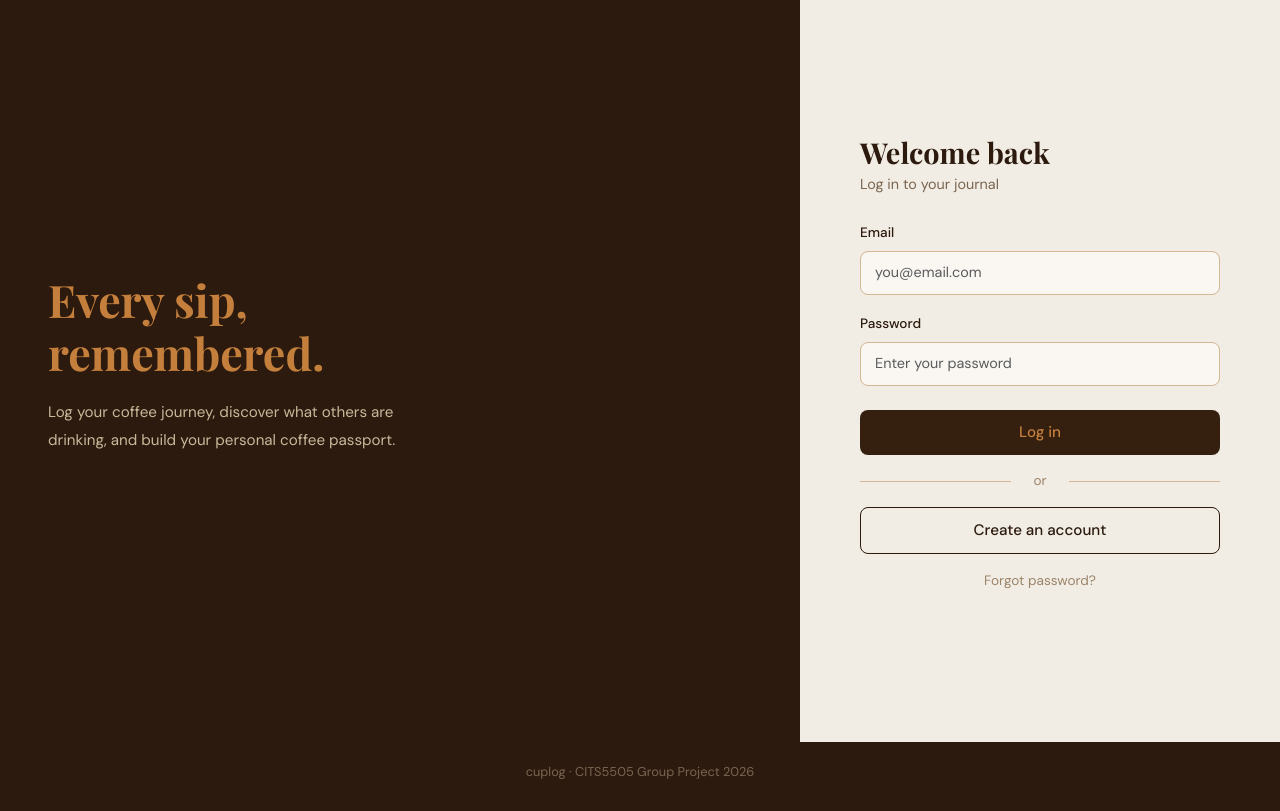
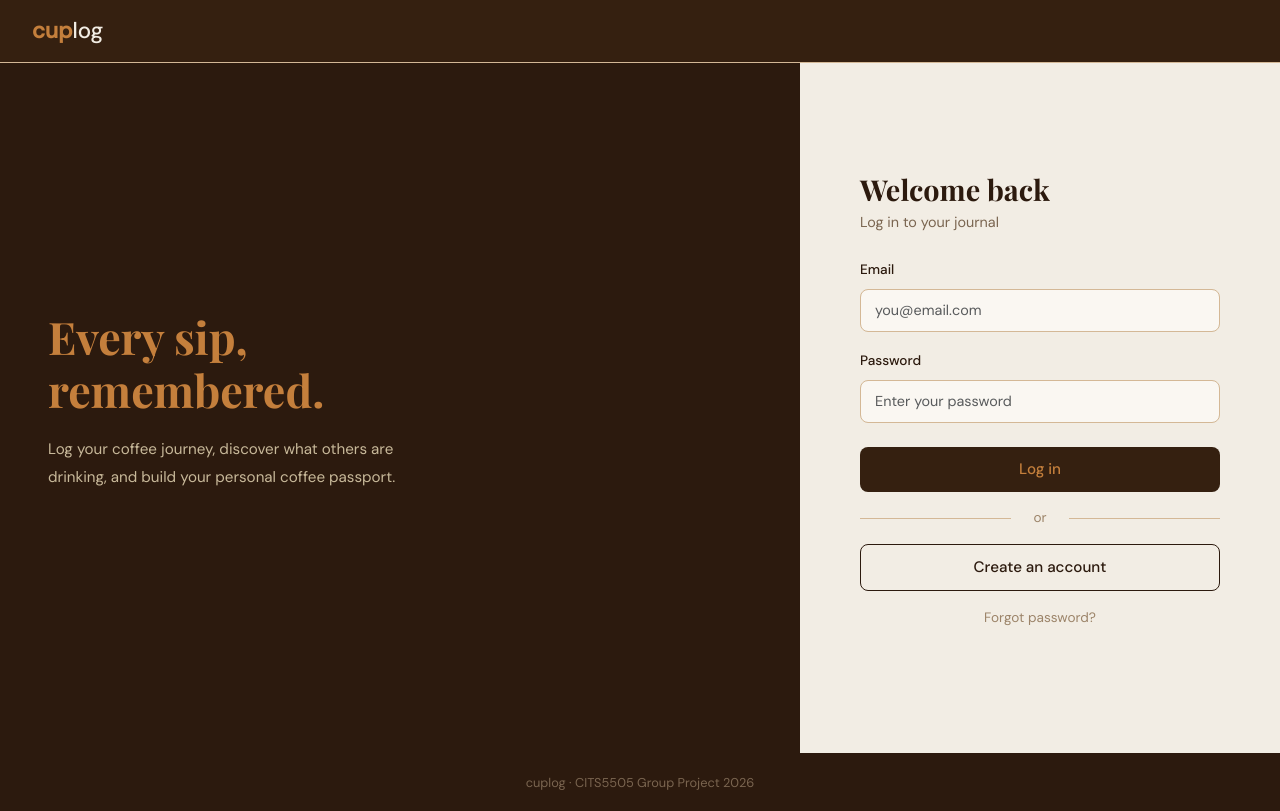
Before and after one commit to Dhruvvv1309/CITS3403_PROJECT, a Flask app: page / in a window 1280 px wide. Before the commit the page ends 779 px from the top, so only its background shows below. Run offline with Flask 3, Linux system fonts and the light colour scheme.

Commit message:
fix: add logo-only navbar to login and signup pages

```diff
--- a/app/templates/login.html
+++ b/app/templates/login.html
@@ -6,9 +6,13 @@
   <title>Login – cuplog</title>
   <link href="https://cdn.jsdelivr.net/npm/bootstrap@5.3.2/dist/css/bootstrap.min.css" rel="stylesheet"/>
   <link href="https://fonts.googleapis.com/css2?family=Playfair+Display:wght@700&family=DM+Sans:wght@300;400;500&display=swap" rel="stylesheet"/>
+  <link rel="stylesheet" href="{{ url_for('static', filename='css/base.css') }}"/>
   <link rel="stylesheet" href="{{ url_for('static', filename='css/login.css') }}"/>
 </head>
 <body>
+  <nav class="top-nav">
+  <a class="brand" href="#"><span>cup</span>log</a>
+</nav>
 <!-- PAGE WRAPPER -->
 <div class="page-wrapper">
   <!-- LEFT PANEL -->
--- a/app/templates/signup.html
+++ b/app/templates/signup.html
@@ -6,9 +6,13 @@
   <title>Sign Up – cuplog</title>
   <link href="https://cdn.jsdelivr.net/npm/bootstrap@5.3.2/dist/css/bootstrap.min.css" rel="stylesheet"/>
   <link href="https://fonts.googleapis.com/css2?family=Playfair+Display:wght@700&family=DM+Sans:wght@300;400;500&display=swap" rel="stylesheet"/>
+  <link rel="stylesheet" href="{{ url_for('static', filename='css/base.css') }}"/>
   <link rel="stylesheet" href="{{ url_for('static', filename='css/signup.css') }}"/>
 </head>
 <body>
+  <nav class="top-nav">
+  <a class="brand" href="#"><span>cup</span>log</a>
+</nav>
 <!-- SIGNUP CARD -->
 <div class="signup-container">
   <div class="signup-card">
```
